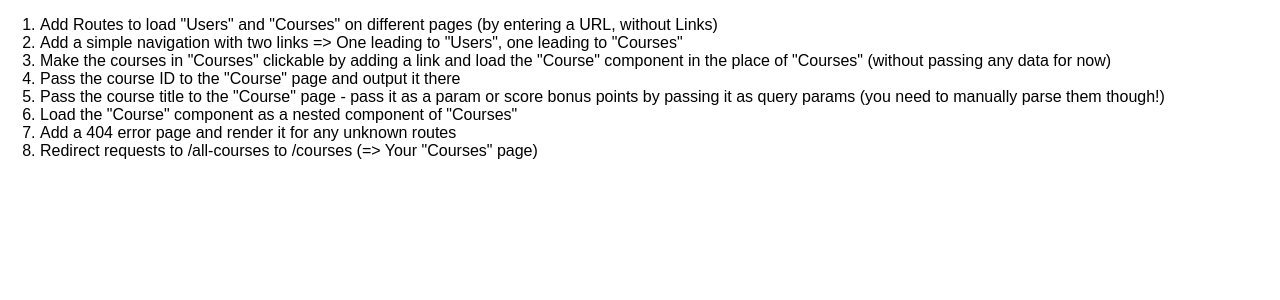
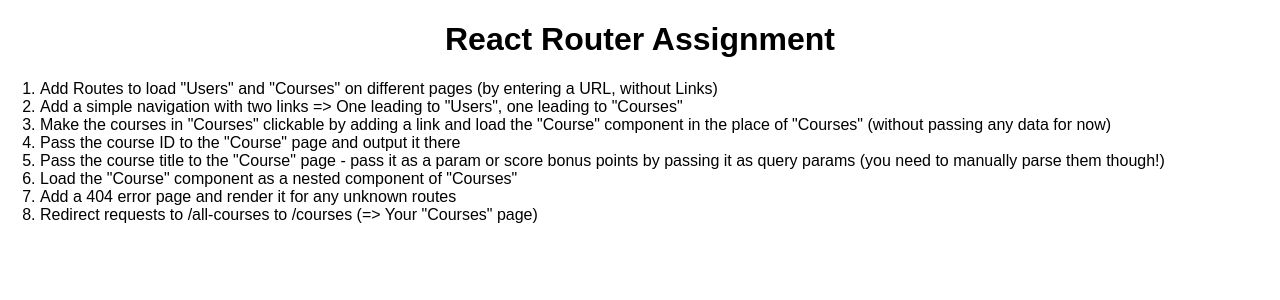
Before and after one commit to AndersonCossul/react-router-practise, a React (Create React App) app: page /tasks in a window 1280 px wide. Shown: the top 300 px of the page. Built offline with nearby package versions, Linux system fonts and the light colour scheme.

Commit message:
Added /tasks page for reference.

```diff
--- a/src/App.js
+++ b/src/App.js
@@ -1,23 +1,19 @@
 import React, { Component } from 'react';
+import { BrowserRouter, Route } from 'react-router-dom'
 
+import Tasks from './components/Tasks'
 import Courses from './containers/Courses/Courses';
 import Users from './containers/Users/Users';
 
 class App extends Component {
   render () {
     return (
-      <div className="App">
-        <ol style={{textAlign: 'left'}}>
-          <li>Add Routes to load "Users" and "Courses" on different pages (by entering a URL, without Links)</li>
-          <li>Add a simple navigation with two links => One leading to "Users", one leading to "Courses"</li>
-          <li>Make the courses in "Courses" clickable by adding a link and load the "Course" component in the place of "Courses" (without passing any data for now)</li>
-          <li>Pass the course ID to the "Course" page and output it there</li>
-          <li>Pass the course title to the "Course" page - pass it as a param or score bonus points by passing it as query params (you need to manually parse them though!)</li>
-          <li>Load the "Course" component as a nested component of "Courses"</li>
-          <li>Add a 404 error page and render it for any unknown routes</li>
-          <li>Redirect requests to /all-courses to /courses (=> Your "Courses" page)</li>
-        </ol>
-      </div>
+      <BrowserRouter>
+        <div>
+          <h1>React Router Assignment</h1>
+          <Route path="/tasks" component={Tasks}/>
+        </div>
+      </BrowserRouter>
     );
   }
 }
--- /dev/null
+++ b/src/components/Tasks.js
@@ -0,0 +1,18 @@
+import React from 'react'
+
+const tasks = () => {
+  return (
+    <ol style={{textAlign: 'left'}}>
+      <li>Add Routes to load "Users" and "Courses" on different pages (by entering a URL, without Links)</li>
+      <li>Add a simple navigation with two links => One leading to "Users", one leading to "Courses"</li>
+      <li>Make the courses in "Courses" clickable by adding a link and load the "Course" component in the place of "Courses" (without passing any data for now)</li>
+      <li>Pass the course ID to the "Course" page and output it there</li>
+      <li>Pass the course title to the "Course" page - pass it as a param or score bonus points by passing it as query params (you need to manually parse them though!)</li>
+      <li>Load the "Course" component as a nested component of "Courses"</li>
+      <li>Add a 404 error page and render it for any unknown routes</li>
+      <li>Redirect requests to /all-courses to /courses (=> Your "Courses" page)</li>
+    </ol>
+  );
+}
+
+export default tasks
```
Also changed, not shown: public/index.html (+0 -23 lines).
